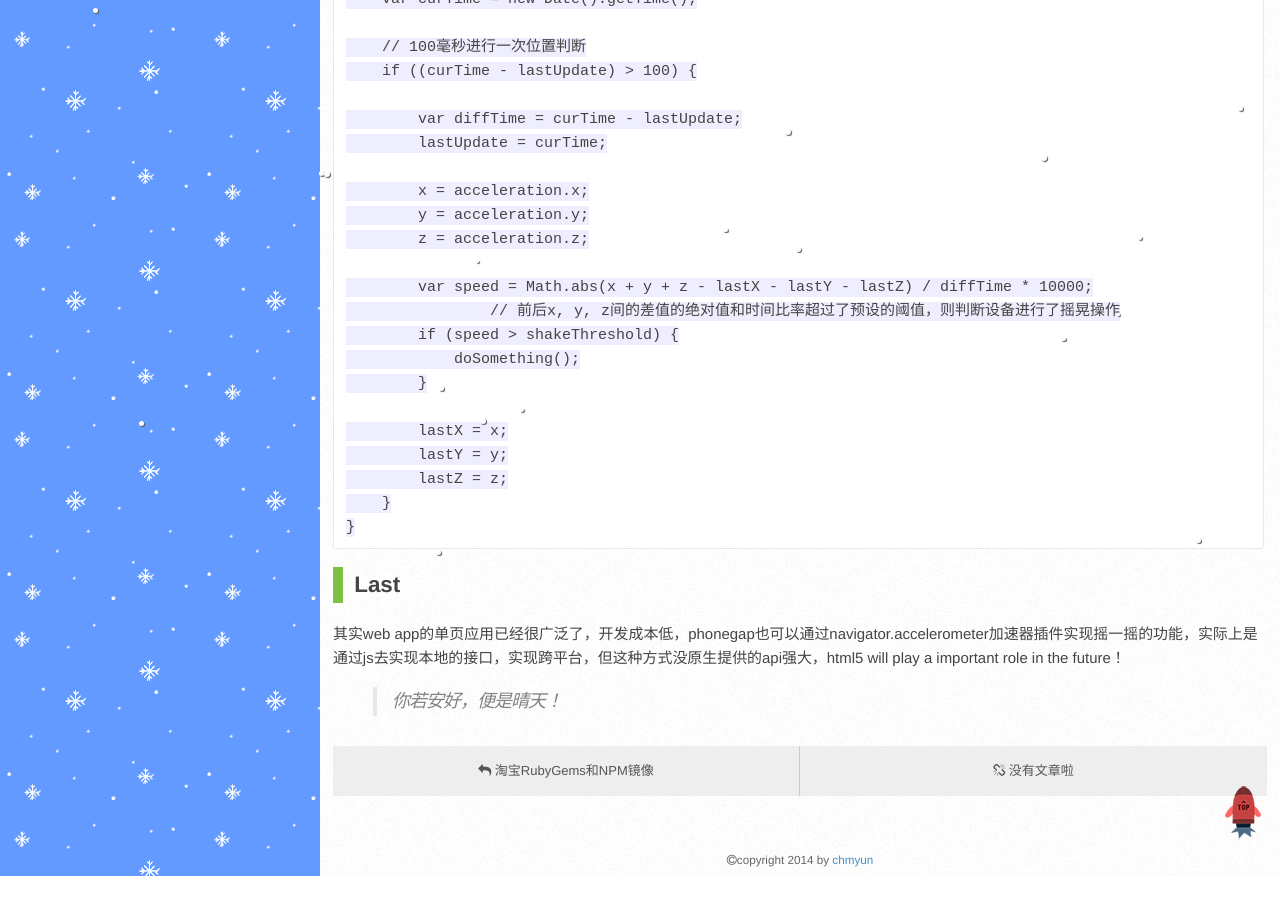
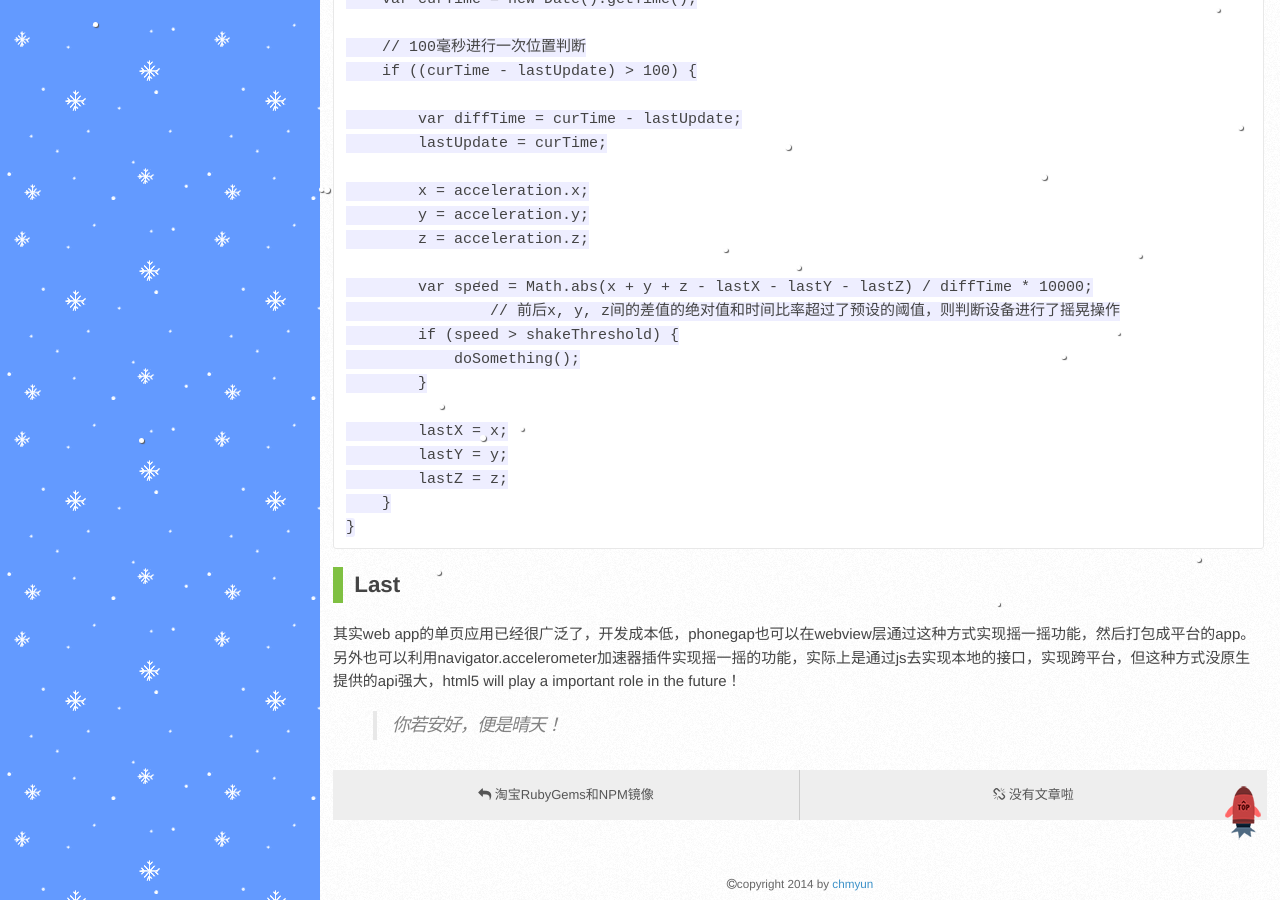
Before and after one commit to hcy2367/hcy2367.github.io, a Jekyll site: the page built from _posts/2015-1-18-html5-deviceMotion.md, in a window 1280 px wide and 900 px high, scrolled down 2588 px. Built offline with Jekyll 4.4.1, drawn with Linux system fonts in a browser that asks for light colours; comment, search, counter and statistics services are not loaded; before the commit the page ends 3464 px from its top, so only the background shows below that.

Commit message:
更新posts

```diff
--- a/_posts/2015-1-18-html5-deviceMotion.md
+++ b/_posts/2015-1-18-html5-deviceMotion.md
@@ -72,7 +72,7 @@
 
 ## Last
 
-其实web app的单页应用已经很广泛了，开发成本低，phonegap也可以通过navigator.accelerometer加速器插件实现摇一摇的功能，实际上是通过js去实现本地的接口，实现跨平台，但这种方式没原生提供的api强大，html5 will play a important role in the future！
+其实web app的单页应用已经很广泛了，开发成本低，phonegap也可以在webview层通过这种方式实现摇一摇功能，然后打包成平台的app。另外也可以利用navigator.accelerometer加速器插件实现摇一摇的功能，实际上是通过js去实现本地的接口，实现跨平台，但这种方式没原生提供的api强大，html5 will play a important role in the future！
 
 
 > 你若安好，便是晴天！
```
